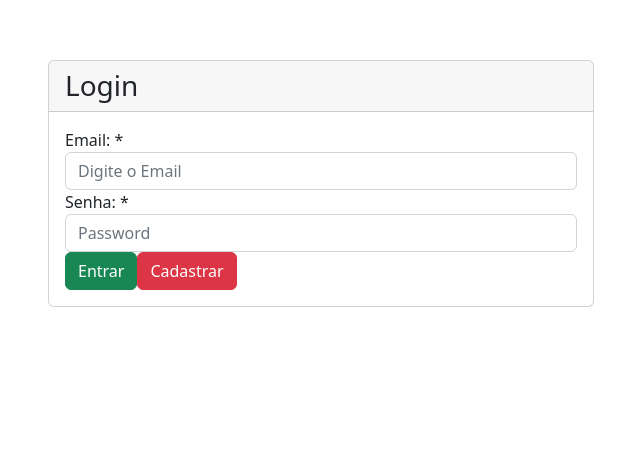
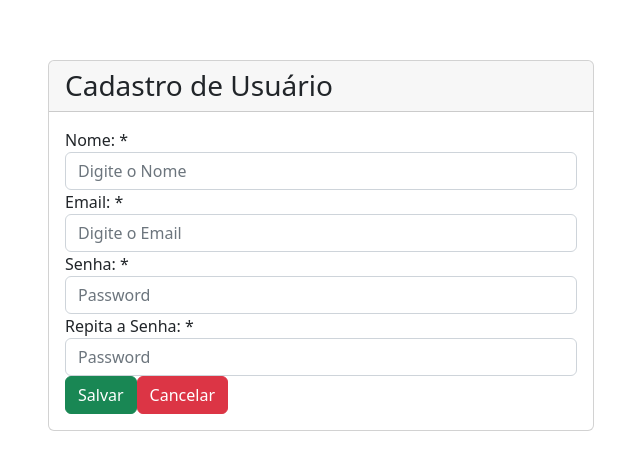
Before and after one commit to jsidegum/minhasfinancas-api, a React (Create React App) app in the folder minhasfinancasfrontend/: page /#/cadastro-usuarios in a window 1280 px wide. Shown: the part 124-594 px from the top of the page, without its empty margins (334-974 px from the left). Built offline with nearby package versions, Linux system fonts and the light colour scheme.

Commit message:
112. Implementando o componente Cadastri de Usuários 114. Utilizando Rotas para navegar entre as views

```diff
--- a/minhasfinancasfrontend/package.json
+++ b/minhasfinancasfrontend/package.json
@@ -10,6 +10,7 @@
     "react": "^18.2.0",
     "react-bootstrap": "^2.7.2",
     "react-dom": "^18.2.0",
+    "react-router-dom": "5.1.2",
     "react-scripts": "5.0.1",
     "web-vitals": "^2.1.4"
   },
--- a/minhasfinancasfrontend/src/App.js
+++ /dev/null
@@ -1,17 +0,0 @@
-import React from 'react';
-import Login from './views/login';
-import './custom.css';
-
-class App extends React.Component {
-
-  render() {
-    return (
-      <>
-        <Login />
-      </>
-    )
-  }
-}
-
-
-export default App;
--- a/minhasfinancasfrontend/src/index.js
+++ b/minhasfinancasfrontend/src/index.js
@@ -1,6 +1,6 @@
 import React from 'react';
 import ReactDOM from 'react-dom/client';
-import App from './App';
+import App from './main/App';
 import 'bootstrap/dist/css/bootstrap.min.css';
 
 
--- /dev/null
+++ b/minhasfinancasfrontend/src/main/App.js
@@ -0,0 +1,23 @@
+import React from 'react';
+import '../custom.css';
+import Rotas from './rotas';
+
+// import Login from '../views/login';
+// import CadastroUsuario from '../views/cadastroUsuarios';
+
+
+class App extends React.Component {
+
+  render() {
+    return (
+      <>
+        {/* <Login /> */}
+        {/* <CadastroUsuario /> */}
+        <Rotas />
+      </>
+    )
+  }
+}
+
+
+export default App;
--- /dev/null
+++ b/minhasfinancasfrontend/src/main/rotas.js
@@ -0,0 +1,22 @@
+import React, { Component } from 'react';
+
+import { Route, Switch, HashRouter } from 'react-router-dom';
+
+import CadastroUsuario from '../views/cadastroUsuarios';
+import Login from '../views/login';
+
+
+class Rotas extends Component {
+    render() {
+        return (
+            <HashRouter>
+                <Switch>
+                    <Route path="/login" component={Login} />
+                    <Route path="/cadastro-usuarios" component={CadastroUsuario} />
+                </Switch>
+            </HashRouter >
+        )
+    }
+}
+
+export default Rotas;
--- /dev/null
+++ b/minhasfinancasfrontend/src/views/cadastroUsuarios.js
@@ -0,0 +1,115 @@
+import React from 'react';
+import Card from '../components/card'
+import FormGroup from '../components/form-group'
+
+class CadastroUsuario extends React.Component {
+
+    state = {
+        nome: '',
+        email: '',
+        senha: '',
+        senhaRepeticao: ''
+    }
+
+
+    cadastrar = () => {
+        if (this.state.senha === this.state.senhaRepeticao) {
+            if (this.state.nome !== '' && this.state.email !== '' && this.state.senha !== '') {
+                // fetch('http://localhost:3000/usuarios', {
+                //     method: 'POST',
+                //     headers: {
+                //         'Accept': 'application/json',
+                //         'Content-Type': 'application/json'
+                //     },
+                //     body: JSON.stringify({
+                //         nome: this.state.nome,
+                //         email: this.state.email,
+                //         senha: this.state.senha
+                //     })
+                // })
+                //     .then(resposta => resposta.json())
+                //     .then(resposta => {
+                //         if (resposta.sucesso) {
+                //             this.props.history.push('/login')
+                //         } else {
+                //             alert(resposta.mensagem)
+                //         }
+                //     })
+                console.log(this.state);
+            }
+            else {
+                alert('Por favor entre com seu nome, email e senha')
+            }
+        }
+        else {
+            alert('As senhas não conferem')
+        }
+    }
+
+    render() {
+        return (
+            <div className="container">
+                <div className="row">
+                    <div className="col-md-6" style={{ position: 'relative', left: '300px' }}>
+                        <div className="bs-docs-section"></div>
+                        <div>
+                            <Card title='Cadastro de Usuário'>
+                                <FormGroup label="Nome: *" htmlFor="exampleInputEmail1">
+                                    <input
+                                        type="text"
+                                        value={this.state.nome}
+                                        onChange={e => this.setState({ nome: e.target.value })}
+                                        className="form-control"
+                                        id="inputNome"
+                                        placeholder="Digite o Nome"
+                                    />
+                                </FormGroup>
+                                <FormGroup label="Email: *" htmlFor="exampleInputEmail1">
+                                    <input
+                                        type="email"
+                                        value={this.state.email}
+                                        onChange={e => this.setState({ email: e.target.value })}
+                                        className="form-control"
+                                        id="inputEmail"
+                                        placeholder="Digite o Email"
+                                    />
+                                </FormGroup>
+                                <FormGroup label="Senha: *" htmlFor="inputSenha">
+                                    <input
+                                        type="password"
+                                        value={this.state.senha}
+                                        onChange={e => this.setState({ senha: e.target.value })}
+                                        className="form-control"
+                                        id="inputSenha"
+                                        placeholder="Password"
+                                    />
+                                </FormGroup>
+                                <FormGroup label="Repita a Senha: *" htmlFor="inputRepitaSenha">
+                                    <input
+                                        type="password"
+                                        value={this.state.senhaRepeticao}
+                                        onChange={e => this.setState({ senhaRepeticao: e.target.value })}
+                                        className="form-control"
+                                        id="inputRespitaSenha"
+                                        placeholder="Password"
+                                    />
+                                </FormGroup>
+
+                                <button onClick={this.cadastrar} className="btn btn-success">Salvar</button>
+                                <button className="btn btn-danger">Cancelar</button>
+
+                            </Card>
+
+                            <div class="form-group">
+                            </div>
+
+                        </div>
+                    </div>
+                </div>
+            </div>
+
+        );
+    }
+}
+
+export default CadastroUsuario;
--- a/minhasfinancasfrontend/src/views/login.js
+++ b/minhasfinancasfrontend/src/views/login.js
@@ -1,8 +1,8 @@
-import React from 'react'
+import React, { Component } from 'react'
 import Card from '../components/card'
 import FormGroup from '../components/form-group'
 
-class Login extends React.Component {
+class Login extends Component {
 
     state = {
         email: '',
```
